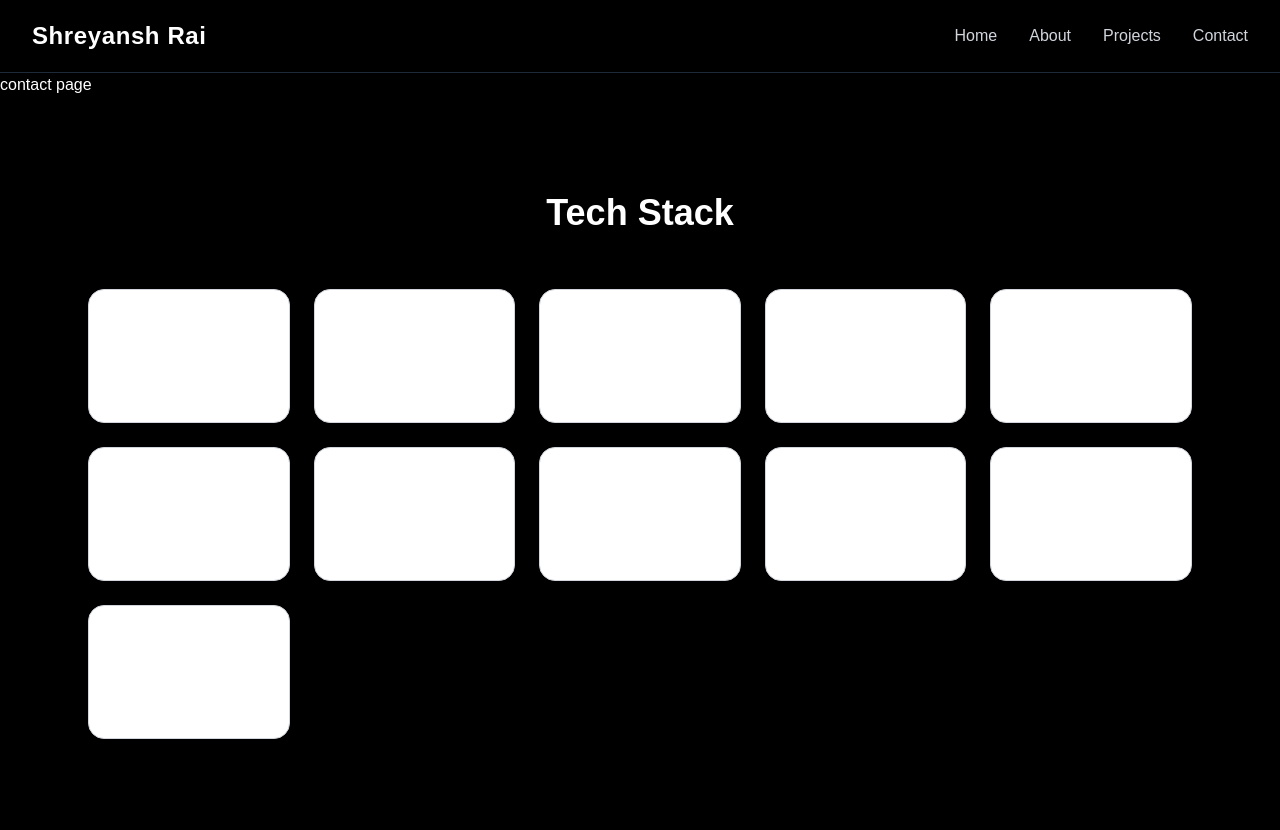
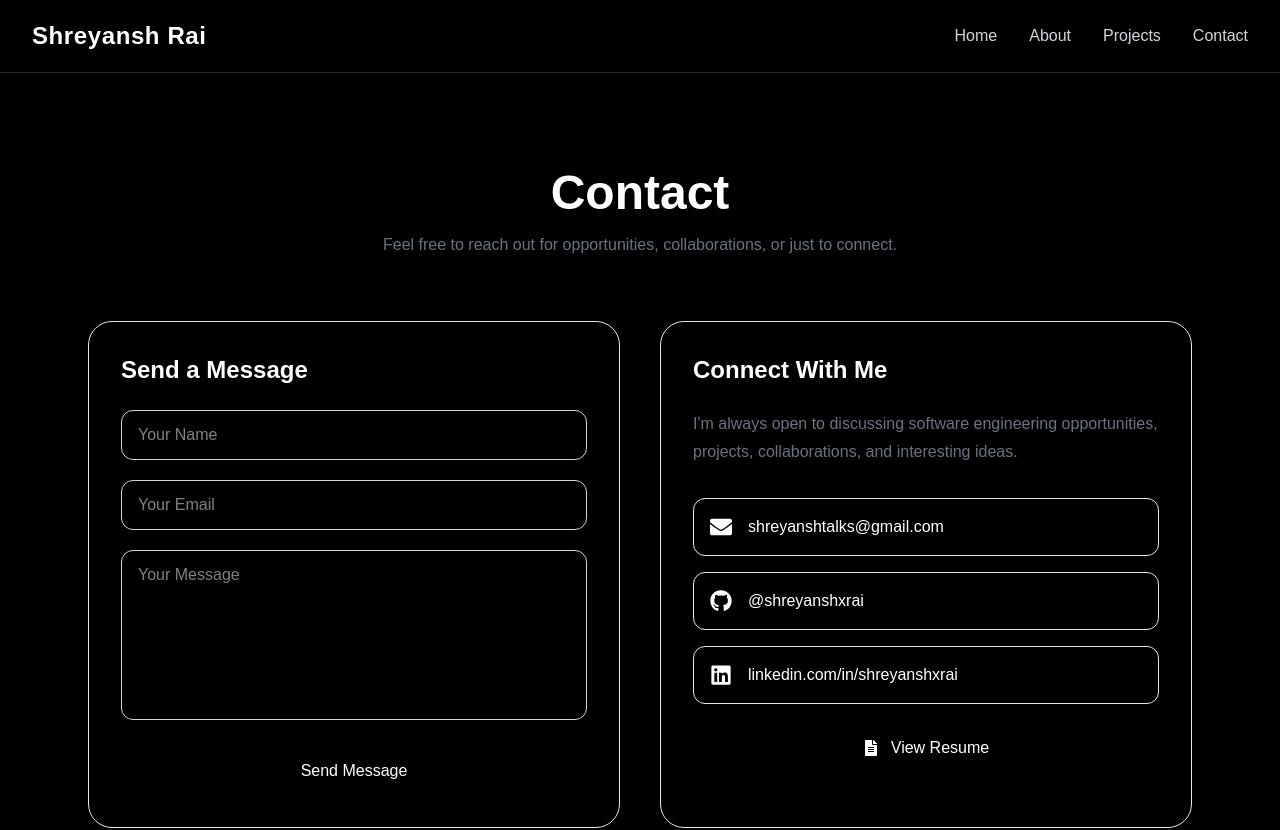
Before and after one commit to shreyanshxrai/my-portfolio, a Next.js app: page /contact in a window 1280 px wide. Shown: the top 830 px of the page. Built offline with nearby package versions, Linux system fonts and the light colour scheme.

Commit message:
added functionality to contact page

```diff
--- a/src/app/contact/page.tsx
+++ b/src/app/contact/page.tsx
@@ -1,4 +1,251 @@
-export default function Contact(){
-    return <>
-    <div>contact page</div></>
+"use client";
+
+import { motion } from "framer-motion";
+import {
+  FaGithub,
+  FaLinkedin,
+  FaEnvelope,
+  FaFileAlt,
+} from "react-icons/fa";
+
+export default function ContactPage() {
+  return (
+    <main className="mx-auto max-w-6xl px-6 py-24">
+      <motion.div
+        initial={{ opacity: 0, y: 25 }}
+        animate={{ opacity: 1, y: 0 }}
+        transition={{ duration: 0.6 }}
+        className="mb-16 text-center"
+      >
+        <h1 className="mb-4 text-5xl font-bold">
+          Contact
+        </h1>
+
+        <p className="mx-auto max-w-2xl text-gray-500 dark:text-gray-400">
+          Feel free to reach out for opportunities,
+          collaborations, or just to connect.
+        </p>
+      </motion.div>
+
+      <div className="grid gap-10 lg:grid-cols-2">
+        {/* Contact Form */}
+        <motion.div
+          initial={{ opacity: 0, x: -30 }}
+          whileInView={{ opacity: 1, x: 0 }}
+          viewport={{ once: true }}
+          transition={{ duration: 0.6 }}
+          className="
+            h-full
+            rounded-3xl
+            border
+            border-gray-200
+            dark:border-gray-800
+            p-8
+          "
+        >
+          <h2 className="mb-6 text-2xl font-semibold">
+            Send a Message
+          </h2>
+
+          <form
+            action="https://formspree.io/f/xojzdevp"
+            method="POST"
+            className="space-y-5"
+          >
+            <input
+              type="text"
+              name="name"
+              placeholder="Your Name"
+              required
+              className="
+                w-full
+                rounded-xl
+                border
+                border-gray-300
+                dark:border-gray-700
+                bg-transparent
+                px-4
+                py-3
+                outline-none
+                focus:border-gray-500
+              "
+            />
+
+            <input
+              type="email"
+              name="email"
+              placeholder="Your Email"
+              required
+              className="
+                w-full
+                rounded-xl
+                border
+                border-gray-300
+                dark:border-gray-700
+                bg-transparent
+                px-4
+                py-3
+                outline-none
+                focus:border-gray-500
+              "
+            />
+
+            <textarea
+              name="message"
+              rows={6}
+              placeholder="Your Message"
+              required
+              className="
+                w-full
+                rounded-xl
+                border
+                border-gray-300
+                dark:border-gray-700
+                bg-transparent
+                px-4
+                py-3
+                outline-none
+                resize-none
+                focus:border-gray-500
+              "
+            />
+
+            <button
+              type="submit"
+              className="
+                w-full
+                rounded-xl
+                bg-black
+                py-3
+                font-medium
+                text-white
+                transition
+                hover:opacity-90
+                dark:bg-white
+                dark:text-black
+              "
+            >
+              Send Message
+            </button>
+          </form>
+        </motion.div>
+
+        {/* Contact Info */}
+        <motion.div
+          initial={{ opacity: 0, x: 30 }}
+          whileInView={{ opacity: 1, x: 0 }}
+          viewport={{ once: true }}
+          transition={{ duration: 0.6 }}
+          className="
+            h-full
+            rounded-3xl
+            border
+            border-gray-200
+            dark:border-gray-800
+            p-8
+          "
+        >
+          <h2 className="mb-6 text-2xl font-semibold">
+            Connect With Me
+          </h2>
+
+          <p className="mb-8 leading-7 text-gray-500 dark:text-gray-400">
+            I'm always open to discussing software
+            engineering opportunities, projects,
+            collaborations, and interesting ideas.
+          </p>
+
+          <div className="space-y-4">
+            <a
+              href="mailto:shreyanshtalks@gmail.com"
+              className="
+                flex
+                items-center
+                gap-4
+                rounded-xl
+                border
+                border-gray-200
+                dark:border-gray-800
+                p-4
+                transition
+                hover:bg-gray-50
+                dark:hover:bg-gray-900
+              "
+            >
+              <FaEnvelope size={22} />
+              <span>shreyanshtalks@gmail.com</span>
+            </a>
+
+            <a
+              href="https://github.com/shreyanshxrai"
+              target="_blank"
+              rel="noopener noreferrer"
+              className="
+                flex
+                items-center
+                gap-4
+                rounded-xl
+                border
+                border-gray-200
+                dark:border-gray-800
+                p-4
+                transition
+                hover:bg-gray-50
+                dark:hover:bg-gray-900
+              "
+            >
+              <FaGithub size={22} />
+              <span>@shreyanshxrai</span>
+            </a>
+
+            <a
+              href="https://www.linkedin.com/in/shreyanshxrai/"
+              target="_blank"
+              rel="noopener noreferrer"
+              className="
+                flex
+                items-center
+                gap-4
+                rounded-xl
+                border
+                border-gray-200
+                dark:border-gray-800
+                p-4
+                transition
+                hover:bg-gray-50
+                dark:hover:bg-gray-900
+              "
+            >
+              <FaLinkedin size={22} />
+              <span>linkedin.com/in/shreyanshxrai</span>
+            </a>
+
+            <a
+              href="/resume.pdf"
+              target="_blank"
+              rel="noopener noreferrer"
+              className="
+                flex
+                items-center
+                justify-center
+                gap-3
+                rounded-xl
+                bg-black
+                p-4
+                font-medium
+                text-white
+                transition
+                hover:opacity-90
+                dark:bg-white
+                dark:text-black
+              "
+            >
+              <FaFileAlt />
+              View Resume
+            </a>
+          </div>
+        </motion.div>
+      </div>
+    </main>
+  );
 }
```
